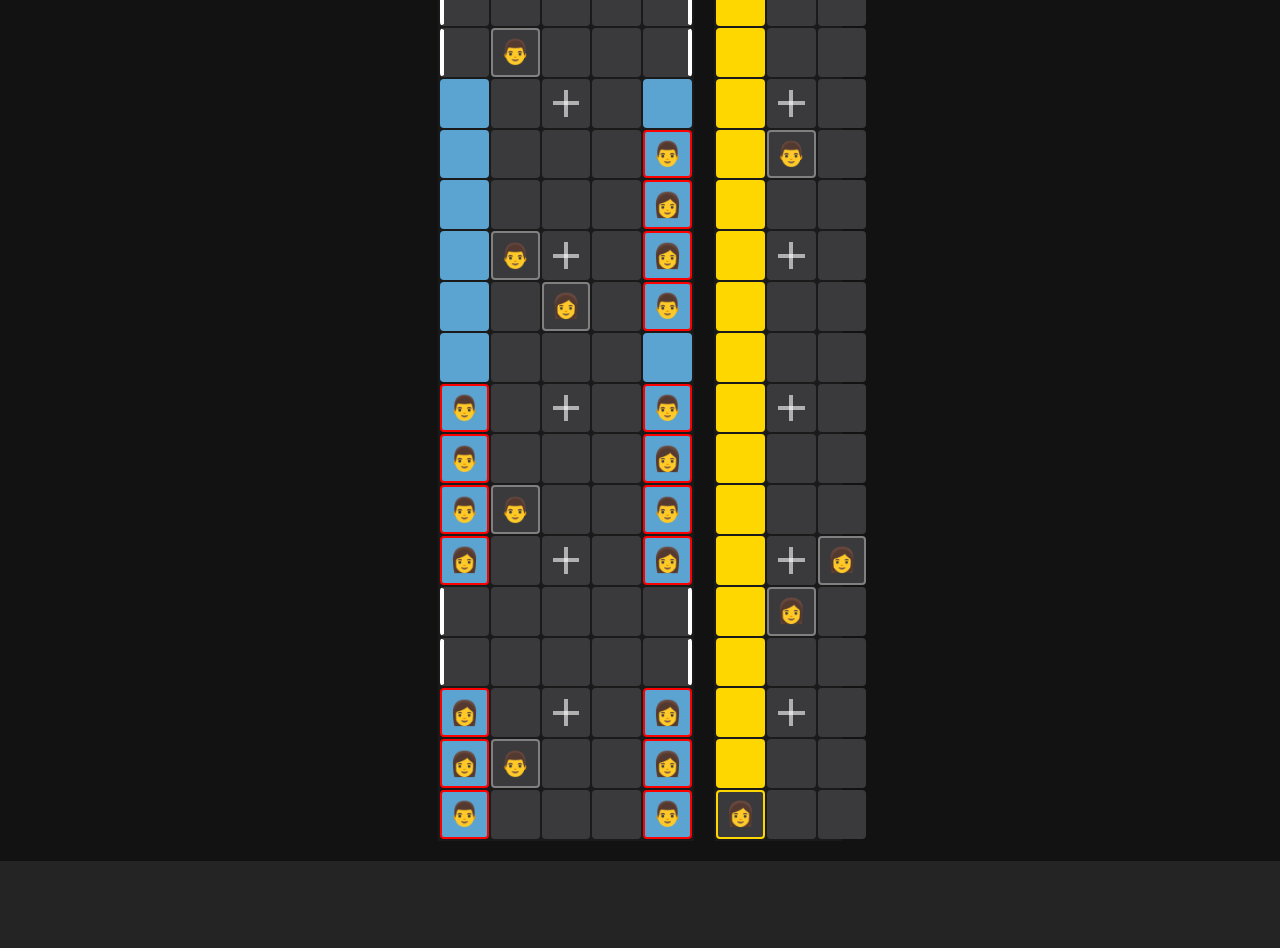
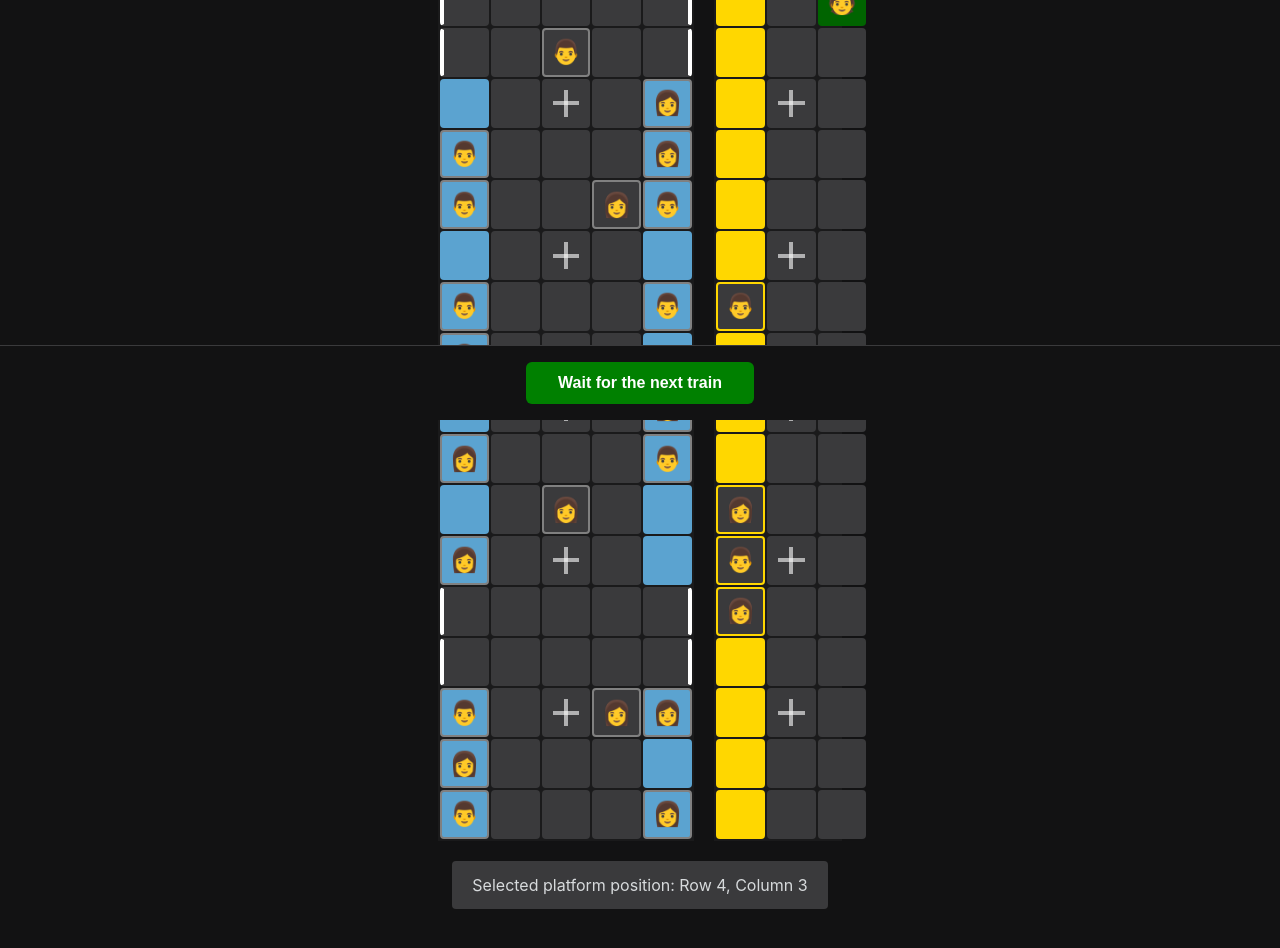
Before and after one commit to rdas1/subway-seat-selection, a React (Vite) app in the folder frontend/: page / in a window 1280 px wide. Shown: the part 380-1328 px from the top of the page. Before the commit the page ends 1241 px from the top, so only its background shows below. Built offline with nearby package versions, Linux system fonts and the light colour scheme.

Commit message:
good progress

```diff
--- a/frontend/src/App.tsx
+++ b/frontend/src/App.tsx
@@ -4,16 +4,22 @@ import SeatSelectionApp from './components/SeatSelectionApp'
 import { createSampleGrid1 } from './data/sampleGrids'
 import { SubwayGrid } from './classes/SubwayGrid'
 import { EMOJI_MAN, EMOJI_WOMAN, EMOJI_NEUTRAL } from './constants/emojis'
+import { getRandomTrainDelay } from './constants/train'
 
 export type PlayerGender = 'man' | 'woman' | 'neutral'
 
 function App() {
   const [playerGender, setPlayerGender] = useState<PlayerGender>('neutral')
   const [selectedTile, setSelectedTile] = useState<{ row: number; col: number } | null>(null)
-  const [grid, setGrid] = useState<SubwayGrid>(createSampleGrid1())
+  const [selectionType, setSelectionType] = useState<'train' | 'platform' | null>(null)
+  const [grid, setGrid] = useState<SubwayGrid | null>(null)
   const [clearSelectionTrigger, setClearSelectionTrigger] = useState<number>(0)
+  const [platformRecreateTrigger, setPlatformRecreateTrigger] = useState<number>(0)
   const [legendExpanded, setLegendExpanded] = useState<boolean>(false)
-  const [gridAnimation, setGridAnimation] = useState<'idle' | 'slidingIn' | 'slidingOut'>('slidingIn')
+  const [gridAnimation, setGridAnimation] = useState<'idle' | 'slidingIn' | 'slidingOut'>('idle')
+  const [countdown, setCountdown] = useState<number | null>(null)
+  const [trainArrived, setTrainArrived] = useState<boolean>(false)
+  const [isTrainActive, setIsTrainActive] = useState<boolean>(false)
 
   // Collapse legend by default on mobile
   useEffect(() => {
@@ -24,6 +30,39 @@ function App() {
     window.addEventListener('resize', checkMobile)
     return () => window.removeEventListener('resize', checkMobile)
   }, [])
+
+  // Initialize countdown on mount
+  useEffect(() => {
+    const delay = getRandomTrainDelay()
+    setCountdown(delay)
+    setTrainArrived(false)
+    setIsTrainActive(true) // Mark train as active so countdown can trigger arrival
+  }, [])
+
+  // Countdown timer
+  useEffect(() => {
+    if (countdown === null || countdown <= 0) {
+      if (countdown === 0 && isTrainActive) {
+        // Train has arrived and train is active
+        setTrainArrived(true)
+        if (!grid) {
+          setGrid(createSampleGrid1())
+        }
+        setGridAnimation('slidingIn')
+        // Set animation to idle after slide-in
+        setTimeout(() => {
+          setGridAnimation('idle')
+        }, 600)
+      }
+      return
+    }
+
+    const timer = setTimeout(() => {
+      setCountdown(countdown - 1)
+    }, 1000)
+
+    return () => clearTimeout(timer)
+  }, [countdown, grid, isTrainActive])
 
   // Set animation to idle after initial slide-in
   useEffect(() => {
@@ -36,21 +75,34 @@ function App() {
   }, [gridAnimation])
 
   const handleContinue = () => {
-    if (selectedTile) {
-      // Start slide-out animation
+    // Start slide-out animation if train is visible
+    if (trainArrived && grid) {
+      setIsTrainActive(false) // Mark train as inactive immediately
       setGridAnimation('slidingOut')
-      // After animation completes, generate new grid and slide in
+      // After animation completes, start new countdown
       setTimeout(() => {
-        setGrid(createSampleGrid1())
+        setGrid(null)
         setSelectedTile(null)
-        setGridAnimation('slidingIn')
-        // After slide-in completes, set back to idle
-        setTimeout(() => {
+        setTrainArrived(false)
         setGridAnimation('idle')
+        // Recreate platform when train leaves
+        setPlatformRecreateTrigger(prev => prev + 1)
+        // Generate random delay for next train
+        const delay = getRandomTrainDelay()
+        setCountdown(delay)
+        // Mark train as active again so countdown can trigger arrival
+        setIsTrainActive(true)
       }, 600) // Match animation duration
-      }, 600) // Match animation duration
-      console.log('Generated new grid')
+    } else {
+      // If train hasn't arrived yet, just reset countdown
+      setIsTrainActive(true) // Mark train as active
+      const delay = getRandomTrainDelay()
+      setCountdown(delay)
+      setTrainArrived(false)
+      setGrid(null)
+      setSelectedTile(null)
     }
+    console.log('Waiting for next train')
   }
 
   const handleClearSelection = () => {
@@ -117,27 +169,45 @@ function App() {
       </header>
       <main className="App-main">
         <div className="main-header">
+          {trainArrived && grid ? (
+            <>
               <h1>Your train is here!</h1>
               <h2>Where will you sit (or stand)?</h2>
+            </>
+          ) : (
+            <>
+              <h1>Your train is arriving in {countdown ?? '...'} {countdown === 1 ? 'second' : 'seconds'}</h1>
+              <h2>Where will you sit (or stand)?</h2>
+            </>
+          )}
         </div>
         <SeatSelectionApp
           initialGrid={grid}
           playerGender={playerGender}
           onSelectionChange={setSelectedTile}
+          onSelectionTypeChange={setSelectionType}
           clearSelectionTrigger={clearSelectionTrigger}
+          platformRecreateTrigger={platformRecreateTrigger}
           animationState={gridAnimation}
+          showTrain={trainArrived && isTrainActive}
         />
       </main>
-      {selectedTile && (
       <footer className="App-footer">
+        {selectionType === 'train' ? (
+          <>
             <button className="clear-button" onClick={handleClearSelection}>
               Clear Selection
             </button>
             <button className="continue-button" onClick={handleContinue}>
               Continue
             </button>
+          </>
+        ) : (
+          <button className="continue-button" onClick={handleContinue}>
+            Wait for the next train
+          </button>
+        )}
       </footer>
-      )}
     </div>
   )
 }
--- a/frontend/src/components/Grid.tsx
+++ b/frontend/src/components/Grid.tsx
@@ -11,9 +11,10 @@ interface GridProps {
   playerGender: PlayerGender;
   doorsOpen: boolean;
   animationState?: 'idle' | 'slidingIn' | 'slidingOut';
+  isTrack?: boolean;
 }
 
-export default function Grid({ grid, onTileClick, selectedTile, playerGender, doorsOpen, animationState = 'idle' }: GridProps) {
+export default function Grid({ grid, onTileClick, selectedTile, playerGender, doorsOpen, animationState = 'idle', isTrack = false }: GridProps) {
   const isSelected = (row: number, col: number): boolean => {
     return selectedTile !== null &&
            selectedTile !== undefined &&
@@ -29,7 +30,7 @@ export default function Grid({ grid, onTileClick, selectedTile, playerGender, do
 
   return (
     <div
-      className={`grid-container hide-scrollbar ${getAnimationClass()}`}
+      className={`grid-container hide-scrollbar ${getAnimationClass()} ${isTrack ? 'track-container' : ''}`}
       style={{
         gridTemplateColumns: `repeat(${grid.width}, 1fr)`,
         gridTemplateRows: `repeat(${grid.height}, 1fr)`,
@@ -40,10 +41,10 @@ export default function Grid({ grid, onTileClick, selectedTile, playerGender, do
           <Tile
             key={`${rowIndex}-${colIndex}`}
             tile={tile}
-            onClick={() => onTileClick(rowIndex, colIndex)}
-            isEligible={grid.isEligibleSeat(rowIndex, colIndex)}
-            isSelected={isSelected(rowIndex, colIndex)}
-            playerEmoji={isSelected(rowIndex, colIndex) ? getPlayerEmoji(playerGender) : undefined}
+            onClick={() => !isTrack && onTileClick(rowIndex, colIndex)}
+            isEligible={!isTrack && grid.isEligibleSeat(rowIndex, colIndex)}
+            isSelected={!isTrack && isSelected(rowIndex, colIndex)}
+            playerEmoji={!isTrack && isSelected(rowIndex, colIndex) ? getPlayerEmoji(playerGender) : undefined}
             colIndex={colIndex}
             gridWidth={grid.width}
             doorsOpen={doorsOpen}
--- a/frontend/src/components/SeatSelectionApp.tsx
+++ b/frontend/src/components/SeatSelectionApp.tsx
@@ -3,31 +3,104 @@ import { SubwayGrid } from '../classes/SubwayGrid';
 import { PlayerGender } from '../App';
 import Grid from './Grid';
 import Platform from './Platform';
-import { createPlatformGrid } from '../data/sampleGrids';
+import { createPlatformGrid, createSampleGrid1 } from '../data/sampleGrids';
 
 interface SeatSelectionAppProps {
-  initialGrid: SubwayGrid;
+  initialGrid: SubwayGrid | null;
   playerGender: PlayerGender;
   onSelectionChange?: (selectedTile: { row: number; col: number } | null) => void;
+  onSelectionTypeChange?: (selectionType: 'train' | 'platform' | null) => void;
   clearSelectionTrigger?: number;
+  platformRecreateTrigger?: number;
   animationState?: 'idle' | 'slidingIn' | 'slidingOut';
+  showTrain?: boolean;
 }
 
-export default function SeatSelectionApp({ initialGrid, playerGender, onSelectionChange, clearSelectionTrigger, animationState = 'idle' }: SeatSelectionAppProps) {
-  const [grid, setGrid] = useState<SubwayGrid>(initialGrid);
-  const [platformGrid, setPlatformGrid] = useState<SubwayGrid>(createPlatformGrid(initialGrid.height, 3, 0.1));
+export default function SeatSelectionApp({ initialGrid, playerGender, onSelectionChange, onSelectionTypeChange, clearSelectionTrigger, platformRecreateTrigger, animationState = 'idle', showTrain = true }: SeatSelectionAppProps) {
+  const [grid, setGrid] = useState<SubwayGrid | null>(initialGrid);
+  const [platformGrid, setPlatformGrid] = useState<SubwayGrid>(() => {
+    const height = initialGrid?.height ?? 20; // Default height if no grid
+    return createPlatformGrid(height, 3, 0.1);
+  });
+
+  // Create track grid (transparent placeholder) with same dimensions as train grid
+  const getTrackGrid = (): SubwayGrid | null => {
+    // Use current grid if available, otherwise use initialGrid, or create default
+    const referenceGrid = grid || initialGrid;
+    if (referenceGrid) {
+      // Create empty grid with same dimensions
+      return createSampleGrid1(0); // Empty grid with same structure
+    }
+    // Use default dimensions if no grid yet
+    return createSampleGrid1(0); // Default 20x5 grid for track
+  };
   const [selectedTile, setSelectedTile] = useState<{ row: number; col: number } | null>(null);
-  const [selectedPlatformTile, setSelectedPlatformTile] = useState<{ row: number; col: number } | null>(null);
-  const [selectionType, setSelectionType] = useState<'train' | 'platform' | null>(null);
+  // Remember last selected platform position (default: row 3, col 2 - 4th row, 3rd column)
+  const [lastPlatformPosition, setLastPlatformPosition] = useState<{ row: number; col: number }>({ row: 3, col: 2 });
+  // Initialize platform selection with default position
+  const [selectedPlatformTile, setSelectedPlatformTile] = useState<{ row: number; col: number } | null>(() => {
+    const defaultPos = { row: 3, col: 2 };
+    const height = initialGrid?.height ?? 20;
+    if (defaultPos.row < height && defaultPos.col < 3) {
+      const platformGrid = createPlatformGrid(height, 3, 0.1);
+      if (platformGrid.isEligibleSeat(defaultPos.row, defaultPos.col)) {
+        return defaultPos;
+      }
+    }
+    return null;
+  });
+  const [selectionType, setSelectionType] = useState<'train' | 'platform' | null>(selectedPlatformTile ? 'platform' : null);
 
-  // Update grid when initialGrid prop changes
+  // Notify parent when selection type changes
+  useEffect(() => {
+    onSelectionTypeChange?.(selectionType);
+    // eslint-disable-next-line react-hooks/exhaustive-deps
+  }, [selectionType]);
+
+  // Initialize platform selection on mount
+  useEffect(() => {
+    if (selectedPlatformTile) {
+      onSelectionChange?.(selectedPlatformTile);
+    }
+    // eslint-disable-next-line react-hooks/exhaustive-deps
+  }, []);
+
+  // Recreate platform when platformRecreateTrigger changes (when train leaves)
+  useEffect(() => {
+    if (platformRecreateTrigger && platformRecreateTrigger > 0) {
+      // Recreate platform grid
+      const height = initialGrid?.height ?? platformGrid.height ?? 20;
+      const newPlatformGrid = createPlatformGrid(height, 3, 0.1);
+      setPlatformGrid(newPlatformGrid);
+
+      // Initialize platform selection to last remembered position (or default)
+      const defaultRow = lastPlatformPosition.row;
+      const defaultCol = lastPlatformPosition.col;
+      if (defaultRow < newPlatformGrid.height && defaultCol < newPlatformGrid.width &&
+          newPlatformGrid.isEligibleSeat(defaultRow, defaultCol)) {
+        setSelectedPlatformTile({ row: defaultRow, col: defaultCol });
+        setSelectionType('platform');
+        onSelectionChange?.({ row: defaultRow, col: defaultCol });
+      } else {
+        // Fallback to default position if remembered position is invalid
+        const fallbackRow = 3;
+        const fallbackCol = 2;
+        if (fallbackRow < newPlatformGrid.height && fallbackCol < newPlatformGrid.width &&
+            newPlatformGrid.isEligibleSeat(fallbackRow, fallbackCol)) {
+          setSelectedPlatformTile({ row: fallbackRow, col: fallbackCol });
+          setSelectionType('platform');
+          onSelectionChange?.({ row: fallbackRow, col: fallbackCol });
+        }
+      }
+    }
+    // eslint-disable-next-line react-hooks/exhaustive-deps
+  }, [platformRecreateTrigger]);
+
+  // Update grid when initialGrid prop changes (when train arrives)
   useEffect(() => {
     setGrid(initialGrid);
-    setPlatformGrid(createPlatformGrid(initialGrid.height, 3, 0.1));
-    setSelectedTile(null); // Clear selection when grid changes
-    setSelectedPlatformTile(null);
-    setSelectionType(null);
-    onSelectionChange?.(null); // Notify parent that selection is cleared
+    setSelectedTile(null); // Clear train selection when grid changes
+    // Don't recreate platform here - only when train leaves
     // eslint-disable-next-line react-hooks/exhaustive-deps
   }, [initialGrid]);
 
@@ -35,9 +108,16 @@ export default function SeatSelectionApp({ initialGrid, playerGender, onSelectio
   useEffect(() => {
     if (clearSelectionTrigger && clearSelectionTrigger > 0) {
       setSelectedTile(null);
+      // Restore platform selection when clearing
+      if (lastPlatformPosition) {
+        setSelectedPlatformTile(lastPlatformPosition);
+        setSelectionType('platform');
+        onSelectionChange?.(lastPlatformPosition);
+      } else {
         setSelectedPlatformTile(null);
         setSelectionType(null);
         onSelectionChange?.(null);
+      }
     }
     // eslint-disable-next-line react-hooks/exhaustive-deps
   }, [clearSelectionTrigger]);
@@ -57,18 +137,29 @@ export default function SeatSelectionApp({ initialGrid, playerGender, onSelectio
   (window as any).closeDoors = closeDoors;
 
   const handleTileClick = (row: number, col: number) => {
-    if (grid.isEligibleSeat(row, col)) {
+    if (grid && grid.isEligibleSeat(row, col)) {
       // If clicking the same tile that's already selected, unselect it
       if (selectedTile && selectedTile.row === row && selectedTile.col === col && selectionType === 'train') {
         const newSelection = null;
         setSelectedTile(newSelection);
+        // Restore platform selection when unselecting train
+        if (lastPlatformPosition) {
+          setSelectedPlatformTile(lastPlatformPosition);
+          setSelectionType('platform');
+          onSelectionChange?.(lastPlatformPosition);
+        } else {
           setSelectedPlatformTile(null);
           setSelectionType(null);
           onSelectionChange?.(newSelection);
+        }
         console.log(`Unselected seat at row ${row}, col ${col}`);
       } else {
         const newSelection = { row, col };
         setSelectedTile(newSelection);
+        // Remember current platform selection before clearing it
+        if (selectedPlatformTile) {
+          setLastPlatformPosition(selectedPlatformTile);
+        }
         setSelectedPlatformTile(null);
         setSelectionType('train');
         onSelectionChange?.(newSelection);
@@ -91,6 +182,7 @@ export default function SeatSelectionApp({ initialGrid, playerGender, onSelectio
       } else {
         const newSelection = { row, col };
         setSelectedPlatformTile(newSelection);
+        setLastPlatformPosition(newSelection); // Remember this platform position
         setSelectedTile(null);
         setSelectionType('platform');
         onSelectionChange?.(newSelection);
@@ -100,9 +192,12 @@ export default function SeatSelectionApp({ initialGrid, playerGender, onSelectio
     }
   };
 
+  const trackGrid = getTrackGrid();
+
   return (
     <div className="seat-selection-app">
       <div className="grids-container">
+        {showTrain && grid ? (
           <Grid
             grid={grid}
             onTileClick={handleTileClick}
@@ -111,6 +206,17 @@ export default function SeatSelectionApp({ initialGrid, playerGender, onSelectio
             doorsOpen={doorsOpen}
             animationState={animationState}
           />
+        ) : trackGrid ? (
+          <Grid
+            grid={trackGrid}
+            onTileClick={() => {}} // No-op for track
+            selectedTile={null}
+            playerGender={playerGender}
+            doorsOpen={false}
+            animationState="idle"
+            isTrack={true}
+          />
+        ) : null}
         <Platform
           grid={platformGrid}
           onTileClick={handlePlatformTileClick}
--- a/frontend/src/components/Tile.css
+++ b/frontend/src/components/Tile.css
@@ -46,13 +46,12 @@
 .tile-selected {
   /* z-index: 100; */
   background-color: var(--selected-bg) !important;
-  border: 3px solid var(--selected-border) !important;
   /* Dark green background with blue border to indicate it's a seat */
 }
 
 .tile-occupied {
   background-color: var(--seat-eligible) !important;
-  border: 2px solid var(--occupied-border) !important;
+  border: 2px solid var(--occupied-floor-border) !important;
   /* Occupied seats keep blue background with red outline */
 }
 
@@ -147,7 +146,7 @@
 }
 
 .tile-selected.tile-platform-caution {
-  background-color: var(--grid-bg-floor) !important;
+  background-color: var(--selected-bg) !important;
   border: 3px solid var(--platform-caution) !important;
   /* Gray background with yellow outline for selected platform caution tiles */
 }
--- a/frontend/src/components/index.ts
+++ b/frontend/src/components/index.ts
@@ -1,3 +1,4 @@
 export { default as Tile } from './Tile';
 export { default as Grid } from './Grid';
 export { default as SeatSelectionApp } from './SeatSelectionApp';
+export { default as Results } from './Results';
--- /dev/null
+++ b/frontend/src/constants/train.ts
@@ -0,0 +1,10 @@
+// Train arrival delay constants
+export const TRAIN_ARRIVAL_DELAY_MIN = 3; // Minimum seconds before train arrives
+export const TRAIN_ARRIVAL_DELAY_MAX = 5; // Maximum seconds before train arrives
+
+/**
+ * Generates a random delay for train arrival between min and max seconds (inclusive)
+ */
+export const getRandomTrainDelay = (): number => {
+  return Math.floor(Math.random() * (TRAIN_ARRIVAL_DELAY_MAX - TRAIN_ARRIVAL_DELAY_MIN + 1)) + TRAIN_ARRIVAL_DELAY_MIN;
+};
```
Also changed, not shown: frontend/src/components/Grid.css (+13 -0 lines), frontend/src/components/Results.tsx (added, +43 -0 lines). Lines whose indentation alone changed are shown as unchanged.
